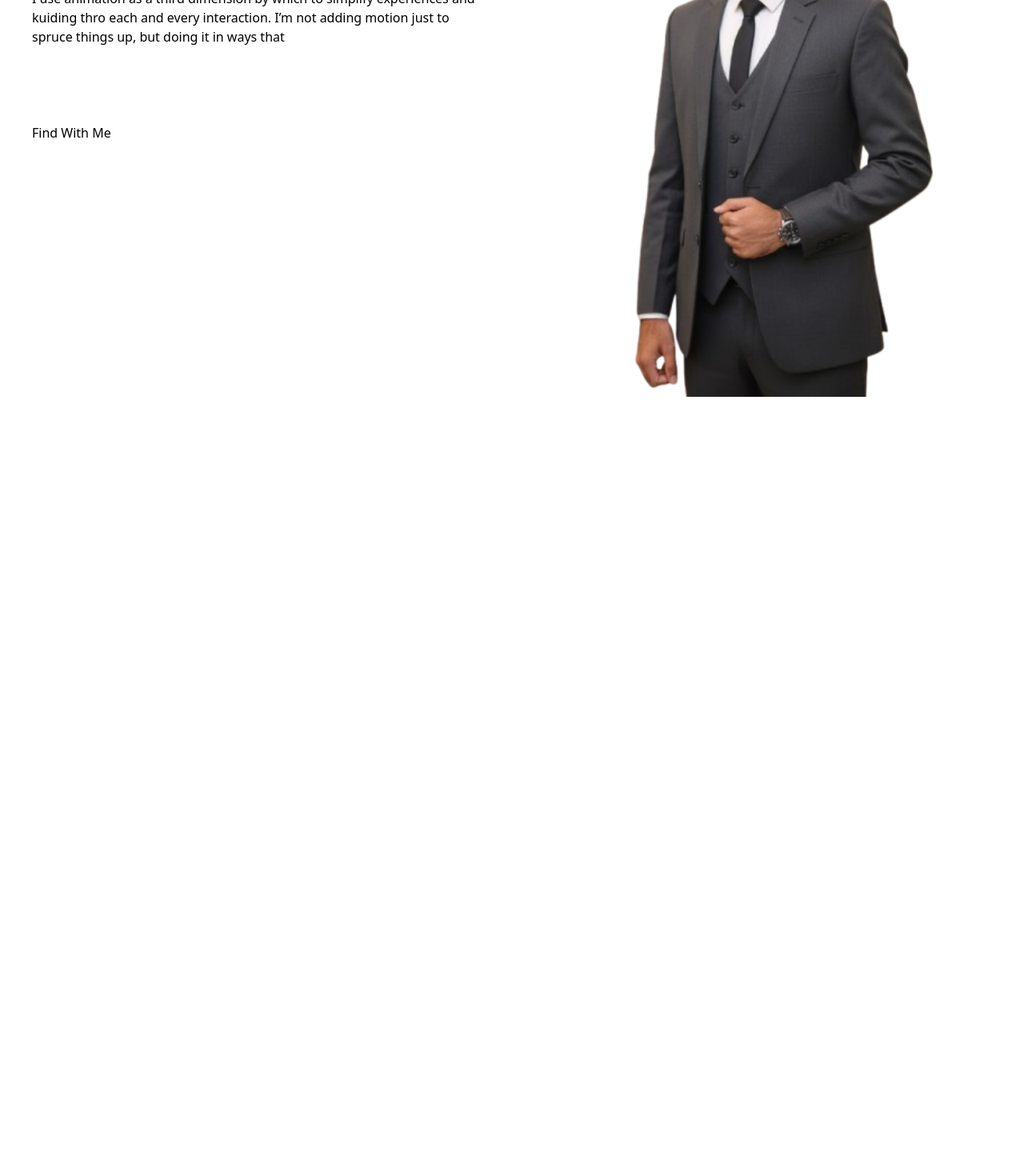
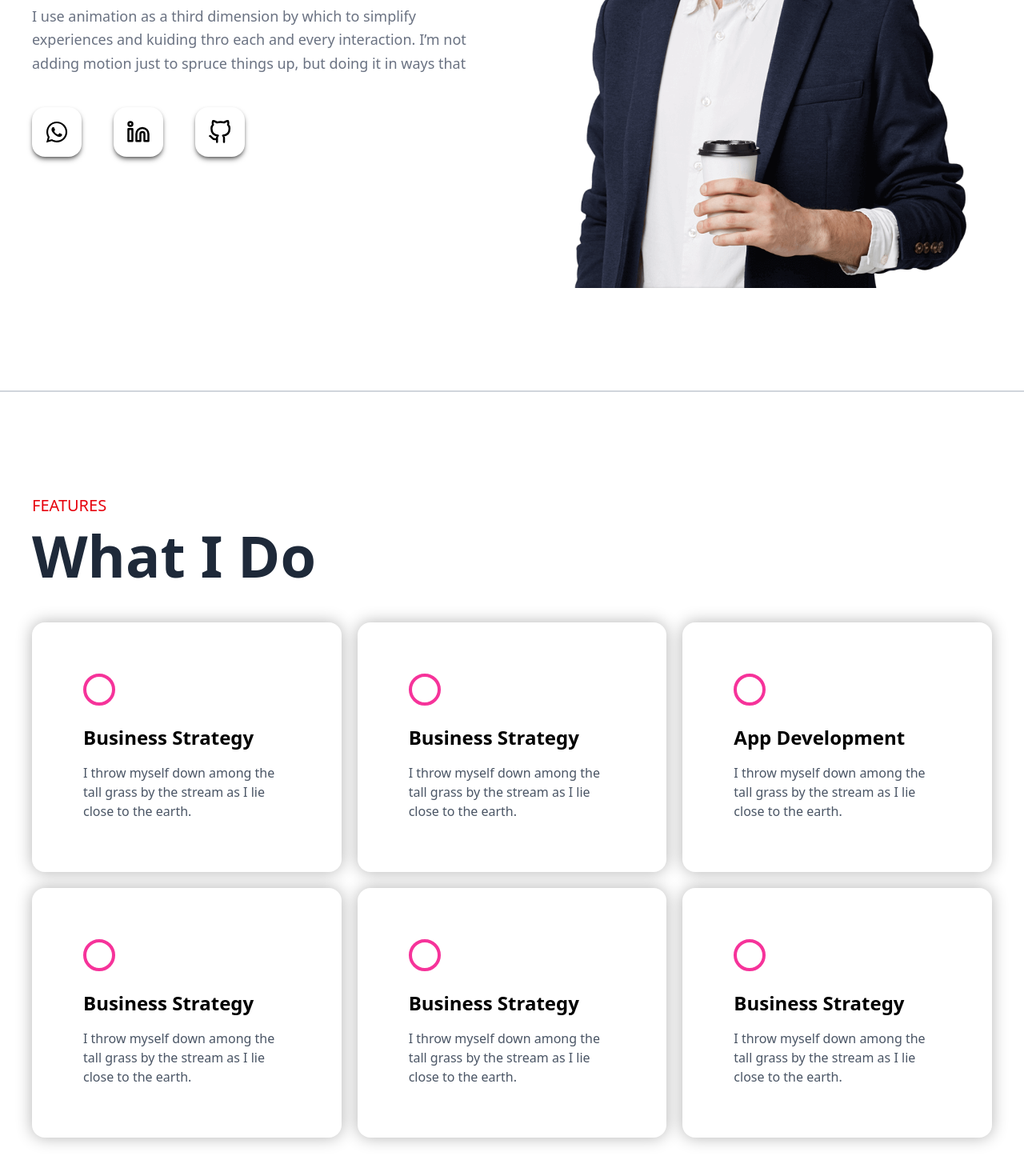
Before and after one commit to ahassandev/myfirst-app, a React (Vite) app: page / in a window 1280 px wide. Shown: the part 446-1916 px from the top of the page at 80% size. Before the commit the page ends 942 px from the top, so only its background shows below. Built offline with nearby package versions, Linux system fonts and the light colour scheme.

Commit message:
update new file

```diff
--- a/package.json
+++ b/package.json
@@ -13,7 +13,8 @@
     "@tailwindcss/cli": "^4.1.16",
     "@tailwindcss/vite": "^4.1.16",
     "react": "^19.1.1",
-    "react-dom": "^19.1.1"
+    "react-dom": "^19.1.1",
+    "react-icons": "^5.5.0"
   },
   "devDependencies": {
     "@eslint/js": "^9.36.0",
--- a/src/App.jsx
+++ b/src/App.jsx
@@ -1,12 +1,14 @@
 import React from 'react'
 import Navbar from './components/Navbar';
 import HeroSection from './components/HeroSection';
+import Features from './components/Features';
 
 const App = () => {
   return (
     <div>
       <Navbar/>
       <HeroSection/>
+      <Features/>
     </div>
   )
 }
--- /dev/null
+++ b/src/components/Features.jsx
@@ -0,0 +1,70 @@
+import React from "react";
+
+const Features = () => {
+  return (
+    <div>
+      <section className="container px-10 py-32 mx-auto">
+        <p className="text-xl text-red-600">FEATURES</p>
+        <h1 className="text-7xl font-bold text-gray-800 my-3">What I Do</h1>
+
+        <div className="gap-5 mt-12 grid grid-cols-1 md:grid-cols-2 lg:grid-cols-3">
+          <div className="p-16 rounded-2xl bg-white shadow-[0_0_20px_rgba(0,0,0,0.3)]">
+            <div className="w-10 h-10 border-4 border-pink-500 rounded-full mb-6"></div>
+            <h1 className="font-semibold text-2xl">Business Strategy</h1>
+            <p className="text-gray-600 mt-4">
+              I throw myself down among the tall grass by the stream as I lie
+              close to the earth.
+            </p>
+          </div>
+
+          <div className="p-16 rounded-2xl bg-white shadow-[0_0_20px_rgba(0,0,0,0.3)]">
+            <div className="w-10 h-10 border-4 border-pink-500 rounded-full mb-6"></div>
+            <h1 className="font-semibold text-2xl">Business Strategy</h1>
+            <p className="text-gray-600 mt-4">
+              I throw myself down among the tall grass by the stream as I lie
+              close to the earth.
+            </p>
+          </div>
+
+          <div className="p-16 rounded-2xl bg-white shadow-[0_0_20px_rgba(0,0,0,0.3)]">
+            <div className="w-10 h-10 border-4 border-pink-500 rounded-full mb-6"></div>
+            <h1 className="font-semibold text-2xl">App Development</h1>
+            <p className="text-gray-600 mt-4">
+              I throw myself down among the tall grass by the stream as I lie
+              close to the earth.
+            </p>
+          </div>
+
+          <div className="p-16 rounded-2xl bg-white shadow-[0_0_20px_rgba(0,0,0,0.3)]">
+            <div className="w-10 h-10 border-4 border-pink-500 rounded-full mb-6"></div>
+            <h1 className="font-semibold text-2xl">Business Strategy</h1>
+            <p className="text-gray-600 mt-4">
+              I throw myself down among the tall grass by the stream as I lie
+              close to the earth.
+            </p>
+          </div>
+
+          <div className="p-16 rounded-2xl bg-white shadow-[0_0_20px_rgba(0,0,0,0.3)]">
+            <div className="w-10 h-10 border-4 border-pink-500 rounded-full mb-6"></div>
+            <h1 className="font-semibold text-2xl">Business Strategy</h1>
+            <p className="text-gray-600 mt-4">
+              I throw myself down among the tall grass by the stream as I lie
+              close to the earth.
+            </p>
+          </div>
+
+          <div className="p-16 rounded-2xl bg-white shadow-[0_0_20px_rgba(0,0,0,0.3)]">
+            <div className="w-10 h-10 border-4 border-pink-500 rounded-full mb-6"></div>
+            <h1 className="font-semibold text-2xl">Business Strategy</h1>
+            <p className="text-gray-600 mt-4">
+              I throw myself down among the tall grass by the stream as I lie
+              close to the earth.
+            </p>
+          </div>
+        </div>
+      </section>
+    </div>
+  );
+};
+
+export default Features;
--- a/src/components/HeroSection.jsx
+++ b/src/components/HeroSection.jsx
@@ -1,22 +1,35 @@
 import React from 'react'
 
+import { FiFacebook, FiGithub, FiLinkedin }from "react-icons/fi"
+import { FaWhatsapp }from "react-icons/fa"
+
 const HeroSection = () => {
-  return (
+  return (<>
+
     <section className='bg-white'>
       <div className='grid grid-cols-1 md:grid-cols-2 lg:grid-cols-2'>
       <div className='container px-10 m-auto mt-32  '>
-        <p className='text-3xl'>WELCOME TO MY WORLD</p>
-        <h1 className='text-5xl mt-3'>HI, I'm <span className='text-red-600'>Ahmad Hassan</span> <br/> a Professional Web Developer</h1>
-        <p className='mt-10'>I use animation as a third dimension by which to simplify experiences and kuiding thro each and every interaction. I’m not adding motion just to spruce things up, but doing it in ways that</p>
+        <p className='text-2xl text-gray-600'>WELCOME TO MY WORLD</p>
+        <h1 className='text-5xl mt-3 font-bold leading-14'>HI, I'm <span className='text-red-600'>Ahmad Hassan</span> <br/> a Professional Web Developer</h1>
+        <p className='mt-10 text-gray-500 leading-relaxed text-lg'>I use animation as a third dimension by which to simplify experiences and kuiding thro each and every interaction. I’m not adding motion just to spruce things up, but doing it in ways that</p>
 
-        <p className='mt-24'>Find With Me</p>
+
+        <div className='flex gap-10 mt-10'>
+        <a href="" className='text-3xl p-4 shadow-md shadow-black/50 rounded-2xl hover:bg-linear-to-br hover:from-blue-400 hover:to-pink-500 hover:text-white hover:-translate-y-1 transition-all duration-300'><FaWhatsapp/></a>
+        <a href="" className='text-3xl p-4 shadow-md shadow-black/50 rounded-2xl hover:bg-linear-to-br hover:from-blue-400 hover:to-pink-500 hover:text-white hover:-translate-y-1 transition-all duration-300'><FiLinkedin/></a>
+        <a href="" className='text-3xl p-4 shadow-md shadow-black/50 rounded-2xl hover:bg-linear-to-br hover:from-blue-400 hover:to-pink-500 hover:text-white hover:-translate-y-1 transition-all duration-300'><FiGithub/></a>
+        </div>
+
 
         </div>
         <div>
-          <img src="Myimage (2).png" className='w-[600px] m-auto pt-12' alt=""/>
+          <img src="banner-01.png" className='w-[500px] m-auto pt-12' alt=""/>
         </div>
         </div>
+
     </section>
+      <hr className='border-b border-gray-300 mt-32'/>
+      </>
   )
 }
 
--- a/src/components/Navbar.jsx
+++ b/src/components/Navbar.jsx
@@ -2,7 +2,7 @@ import React from 'react'
 import myimage from '../assets/Images/myimage.png';
 function Navbar() {
   return (
-    <nav className='flex justify-between items-center mx-10' >
+    <nav className='flex justify-between items-center px-10 sticky top-0 z-50 bg-white shadow-md'>
       <div className='flex items-center gap-3 mt-4'>
         <div className='relative inline-block'>
       <img src={myimage} className='w-14 h-14 rounded-full object-cover cursor-pointer' alt=""/>
```
Also changed, not shown: 1 other file (tests, documents, lock files or other folders).
